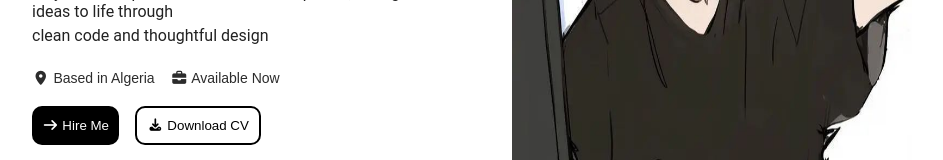
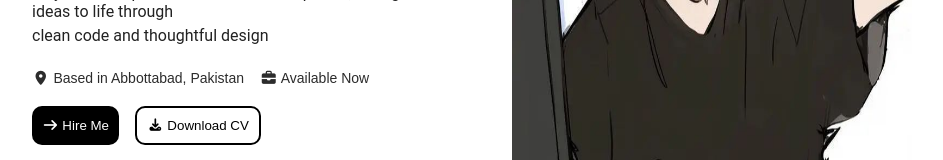
Before and after one commit to SP23-BSE-106/portfolio2, a plain HTML site: page portofolio3/index.html in a window 1280 px wide. Shown: the part 611-771 px from the top of the page, without its empty margins (168-1111 px from the left). Drawn offline with nearby package versions, Linux system fonts and the light colour scheme; a web font is replaced by a local one.

Commit message:
updated read me file

```diff
--- a/portofolio3/index.html
+++ b/portofolio3/index.html
@@ -68,7 +68,7 @@
                    <p>clean code and thoughtful design</p>
                 </div>
                 <div class="info-p2">
-                    <p><i class="fa-solid fa-location-dot"></i> Based in Algeria</p>
+                    <p><i class="fa-solid fa-location-dot"></i> Based in Abbottabad, Pakistan</p>
                     <p><i class="fa-solid fa-briefcase"></i> Available Now</p>
                 </div>
                 <div class="btnn">
```
Also changed, not shown: 1 other file.
